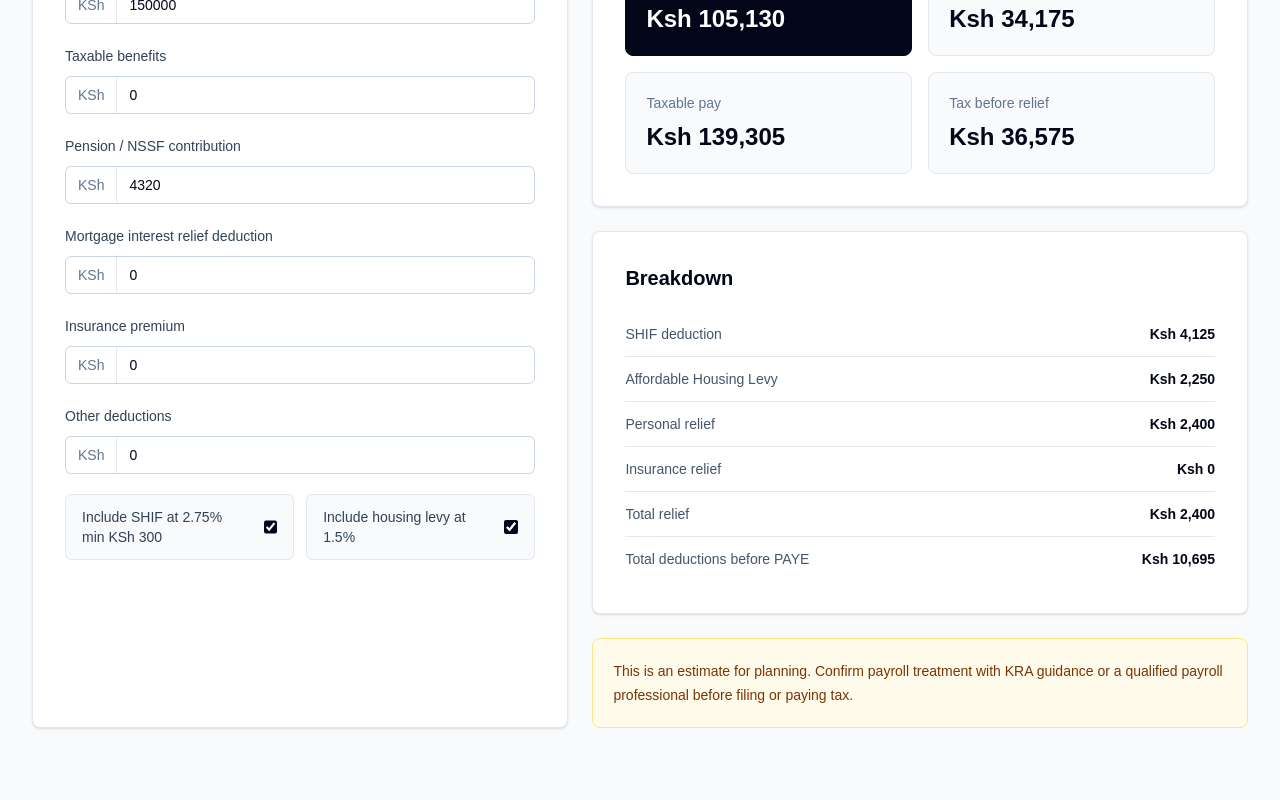
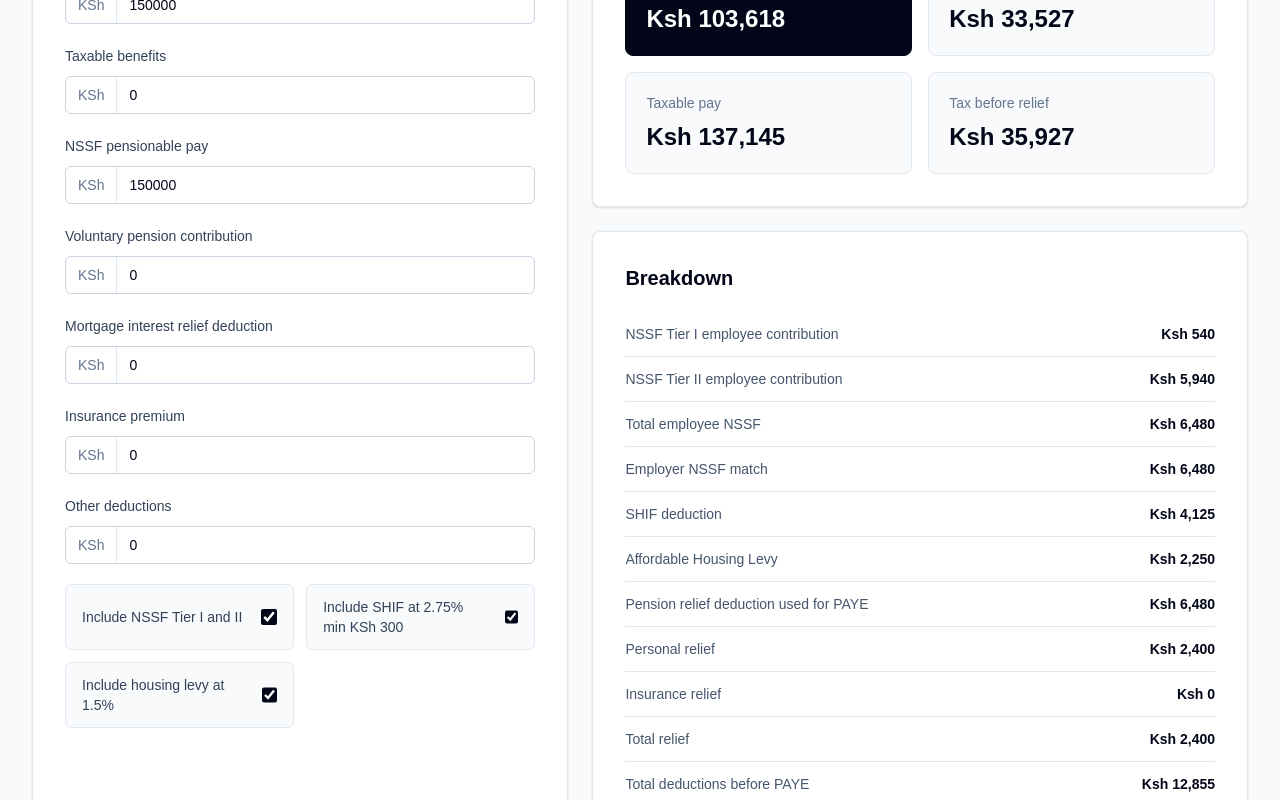
Before and after one commit to code-moran/portfolio, a Next.js app: page /utilities/paye-calculator in a window 1280 px wide. Shown: the part 600-1400 px from the top of the page. Built offline with nearby package versions, Linux system fonts and the light colour scheme; no server answers.

Commit message:
Add NSSF tier calculations to PAYE utility

```diff
--- a/src/components/utilities/PayeCalculator.tsx
+++ b/src/components/utilities/PayeCalculator.tsx
@@ -10,6 +10,10 @@ const currencyFormatter = new Intl.NumberFormat("en-KE", {
 
 const personalRelief = 2400;
 const insuranceReliefCap = 5000;
+const nssfRate = 0.06;
+const nssfLowerEarningsLimit = 9000;
+const nssfUpperEarningsLimit = 108000;
+const pensionReliefCap = 30000;
 
 const payeBands = [
   { limit: 24000, rate: 0.1 },
@@ -22,29 +26,34 @@ const payeBands = [
 export default function PayeCalculator() {
   const [grossPay, setGrossPay] = useState(150000);
   const [taxableBenefits, setTaxableBenefits] = useState(0);
-  const [pensionContribution, setPensionContribution] = useState(4320);
+  const [pensionablePay, setPensionablePay] = useState(150000);
+  const [voluntaryPensionContribution, setVoluntaryPensionContribution] = useState(0);
   const [mortgageInterest, setMortgageInterest] = useState(0);
   const [insurancePremium, setInsurancePremium] = useState(0);
   const [otherDeductions, setOtherDeductions] = useState(0);
+  const [includeNssf, setIncludeNssf] = useState(true);
   const [includeShif, setIncludeShif] = useState(true);
   const [includeHousingLevy, setIncludeHousingLevy] = useState(true);
 
   const result = useMemo(() => {
+    const nssf = includeNssf ? calculateNssf(pensionablePay) : { tierOne: 0, tierTwo: 0, employeeTotal: 0, employerTotal: 0 };
     const shif = includeShif && grossPay > 0 ? Math.max(300, grossPay * 0.0275) : 0;
     const housingLevy = includeHousingLevy ? grossPay * 0.015 : 0;
-    const pensionRelief = Math.min(pensionContribution, 30000);
+    const pensionRelief = Math.min(nssf.employeeTotal + voluntaryPensionContribution, pensionReliefCap);
     const mortgageRelief = Math.min(mortgageInterest, 30000);
     const taxablePay = Math.max(0, grossPay + taxableBenefits - pensionRelief - mortgageRelief - shif - housingLevy);
     const grossTax = calculatePayeBeforeRelief(taxablePay);
     const insuranceRelief = Math.min(insurancePremium * 0.15, insuranceReliefCap);
     const totalRelief = personalRelief + insuranceRelief;
     const paye = Math.max(0, grossTax - totalRelief);
-    const statutoryDeductions = shif + housingLevy + pensionContribution + otherDeductions;
+    const statutoryDeductions = shif + housingLevy + nssf.employeeTotal + voluntaryPensionContribution + otherDeductions;
     const netPay = grossPay - statutoryDeductions - paye;
 
     return {
+      nssf,
       shif,
       housingLevy,
+      pensionRelief,
       taxablePay,
       grossTax,
       insuranceRelief,
@@ -53,7 +62,18 @@ export default function PayeCalculator() {
       statutoryDeductions,
       netPay,
     };
-  }, [grossPay, includeHousingLevy, includeShif, insurancePremium, mortgageInterest, otherDeductions, pensionContribution, taxableBenefits]);
+  }, [
+    grossPay,
+    includeHousingLevy,
+    includeNssf,
+    includeShif,
+    insurancePremium,
+    mortgageInterest,
+    otherDeductions,
+    pensionablePay,
+    taxableBenefits,
+    voluntaryPensionContribution,
+  ]);
 
   return (
     <section className="section-padding">
@@ -63,12 +83,14 @@ export default function PayeCalculator() {
           <div className="mt-6 space-y-5">
             <NumberField label="Gross monthly pay" value={grossPay} onChange={setGrossPay} />
             <NumberField label="Taxable benefits" value={taxableBenefits} onChange={setTaxableBenefits} />
-            <NumberField label="Pension / NSSF contribution" value={pensionContribution} onChange={setPensionContribution} />
+            <NumberField label="NSSF pensionable pay" value={pensionablePay} onChange={setPensionablePay} />
+            <NumberField label="Voluntary pension contribution" value={voluntaryPensionContribution} onChange={setVoluntaryPensionContribution} />
             <NumberField label="Mortgage interest relief deduction" value={mortgageInterest} onChange={setMortgageInterest} />
             <NumberField label="Insurance premium" value={insurancePremium} onChange={setInsurancePremium} />
             <NumberField label="Other deductions" value={otherDeductions} onChange={setOtherDeductions} />
 
             <div className="grid gap-3 sm:grid-cols-2">
+              <Toggle label="Include NSSF Tier I and II" checked={includeNssf} onChange={setIncludeNssf} />
               <Toggle label="Include SHIF at 2.75% min KSh 300" checked={includeShif} onChange={setIncludeShif} />
               <Toggle label="Include housing levy at 1.5%" checked={includeHousingLevy} onChange={setIncludeHousingLevy} />
             </div>
@@ -89,8 +111,13 @@ export default function PayeCalculator() {
           <div className="panel p-6 sm:p-8">
             <h2 className="text-xl font-semibold text-slate-950">Breakdown</h2>
             <div className="mt-5 divide-y divide-slate-200">
+              <Row label="NSSF Tier I employee contribution" value={result.nssf.tierOne} />
+              <Row label="NSSF Tier II employee contribution" value={result.nssf.tierTwo} />
+              <Row label="Total employee NSSF" value={result.nssf.employeeTotal} />
+              <Row label="Employer NSSF match" value={result.nssf.employerTotal} />
               <Row label="SHIF deduction" value={result.shif} />
               <Row label="Affordable Housing Levy" value={result.housingLevy} />
+              <Row label="Pension relief deduction used for PAYE" value={result.pensionRelief} />
               <Row label="Personal relief" value={personalRelief} />
               <Row label="Insurance relief" value={result.insuranceRelief} />
               <Row label="Total relief" value={result.totalRelief} />
@@ -99,12 +126,27 @@ export default function PayeCalculator() {
           </div>
 
           <div className="rounded-lg border border-amber-200 bg-amber-50 p-5 text-sm leading-6 text-amber-900">
-            This is an estimate for planning. Confirm payroll treatment with KRA guidance or a qualified payroll professional before filing or paying tax.
+            This estimate uses NSSF Tier I at 6% up to KSh 9,000 and Tier II at 6% from KSh 9,001 to KSh 108,000. Confirm payroll treatment with KRA, NSSF, or a qualified payroll professional before filing or paying tax.
           </div>
         </div>
       </div>
     </section>
   );
+}
+
+function calculateNssf(pensionablePay: number) {
+  const tierOnePensionablePay = Math.min(Math.max(pensionablePay, 0), nssfLowerEarningsLimit);
+  const tierTwoPensionablePay = Math.min(Math.max(pensionablePay - nssfLowerEarningsLimit, 0), nssfUpperEarningsLimit - nssfLowerEarningsLimit);
+  const tierOne = tierOnePensionablePay * nssfRate;
+  const tierTwo = tierTwoPensionablePay * nssfRate;
+  const employeeTotal = tierOne + tierTwo;
+
+  return {
+    tierOne,
+    tierTwo,
+    employeeTotal,
+    employerTotal: employeeTotal,
+  };
 }
 
 function calculatePayeBeforeRelief(taxablePay: number) {
```
